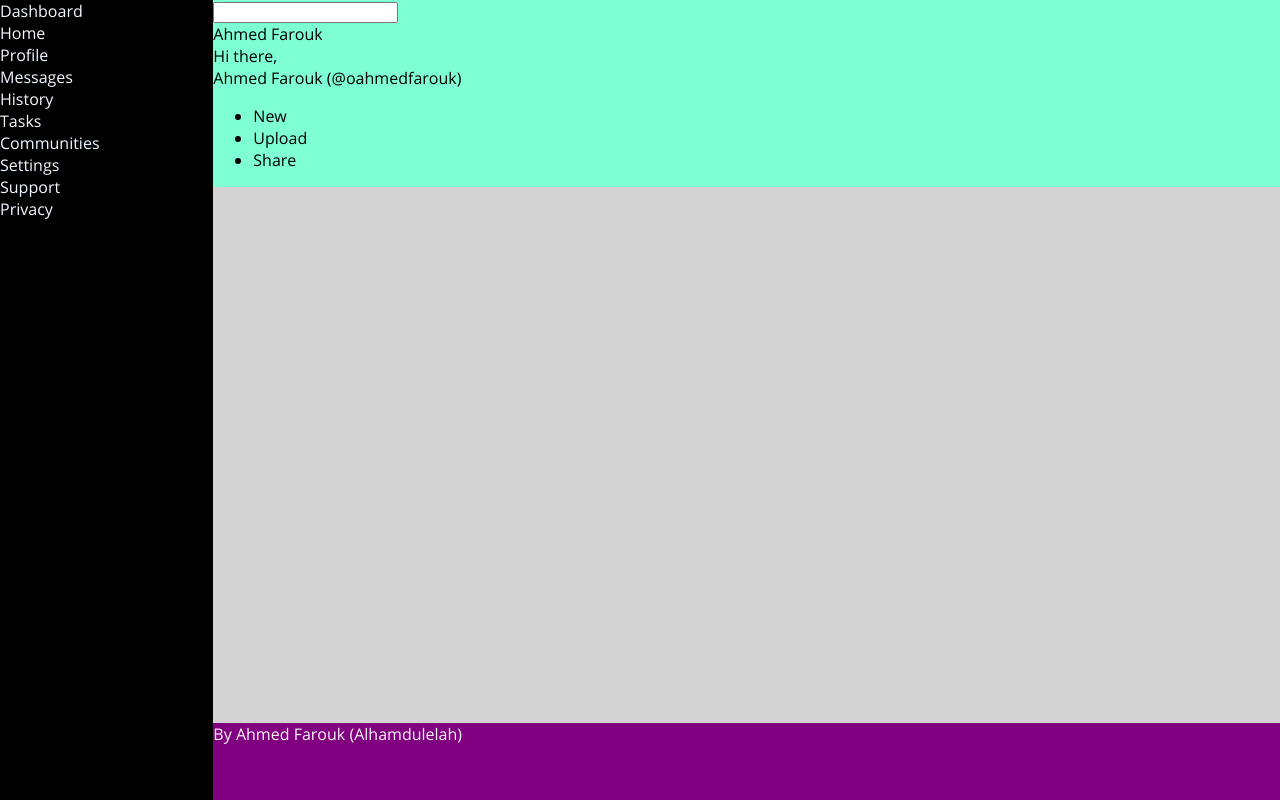
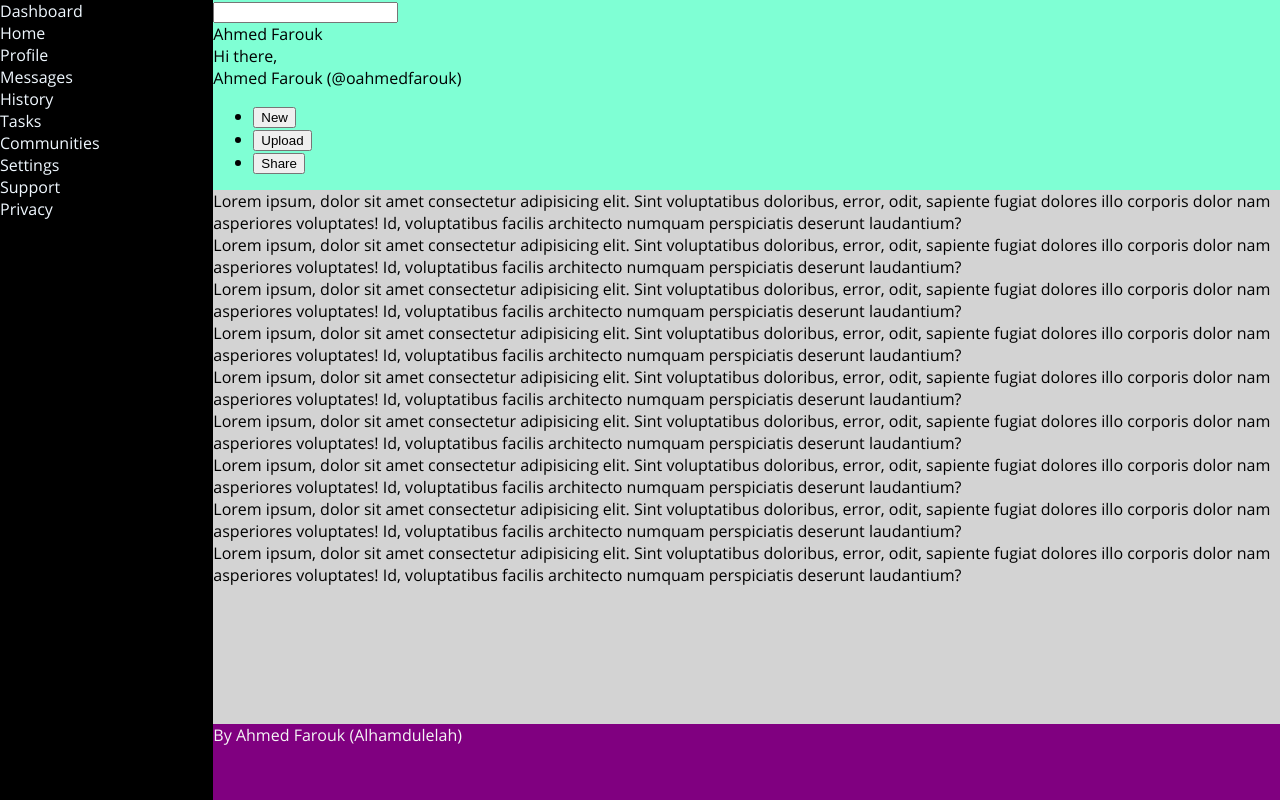
Before and after one commit to ahmedfarouk2/admin-dashboard, a plain HTML site: page index.html in a window 1280 px wide. Drawn offline with Linux system fonts and the light colour scheme.

Commit message:
Finished HTML file

```diff
--- a/index.html
+++ b/index.html
@@ -43,16 +43,44 @@
                     <div class="username">
                         Ahmed Farouk (@oahmedfarouk)
                     </div>
-                    <ul class="prompts">
-                        <li>New</li>
-                        <li>Upload</li>
-                        <li>Share</li>
-                    </ul>
                 </div>
+                <ul class="prompts">
+                    <li><button>New</button></li>
+                    <li><button>Upload</button></li>
+                    <li><button>Share</button></li>
+                </ul>
             </div>
         </div>
 
-        <div class="article-container"></div>
+        <div class="article-container">
+            <div class="article-element">
+                Lorem ipsum, dolor sit amet consectetur adipisicing elit. Sint voluptatibus doloribus, error, odit, sapiente fugiat dolores illo corporis dolor nam asperiores voluptates! Id, voluptatibus facilis architecto numquam perspiciatis deserunt laudantium?
+            </div>
+            <div class="article-element">
+                Lorem ipsum, dolor sit amet consectetur adipisicing elit. Sint voluptatibus doloribus, error, odit, sapiente fugiat dolores illo corporis dolor nam asperiores voluptates! Id, voluptatibus facilis architecto numquam perspiciatis deserunt laudantium?
+            </div>
+            <div class="article-element">
+                Lorem ipsum, dolor sit amet consectetur adipisicing elit. Sint voluptatibus doloribus, error, odit, sapiente fugiat dolores illo corporis dolor nam asperiores voluptates! Id, voluptatibus facilis architecto numquam perspiciatis deserunt laudantium?
+            </div>
+            <div class="article-element">
+                Lorem ipsum, dolor sit amet consectetur adipisicing elit. Sint voluptatibus doloribus, error, odit, sapiente fugiat dolores illo corporis dolor nam asperiores voluptates! Id, voluptatibus facilis architecto numquam perspiciatis deserunt laudantium?
+            </div>
+            <div class="article-element">
+                Lorem ipsum, dolor sit amet consectetur adipisicing elit. Sint voluptatibus doloribus, error, odit, sapiente fugiat dolores illo corporis dolor nam asperiores voluptates! Id, voluptatibus facilis architecto numquam perspiciatis deserunt laudantium?
+            </div>
+            <div class="article-element">
+                Lorem ipsum, dolor sit amet consectetur adipisicing elit. Sint voluptatibus doloribus, error, odit, sapiente fugiat dolores illo corporis dolor nam asperiores voluptates! Id, voluptatibus facilis architecto numquam perspiciatis deserunt laudantium?
+            </div>
+            <div class="article-element">
+                Lorem ipsum, dolor sit amet consectetur adipisicing elit. Sint voluptatibus doloribus, error, odit, sapiente fugiat dolores illo corporis dolor nam asperiores voluptates! Id, voluptatibus facilis architecto numquam perspiciatis deserunt laudantium?
+            </div>
+            <div class="article-element">
+                Lorem ipsum, dolor sit amet consectetur adipisicing elit. Sint voluptatibus doloribus, error, odit, sapiente fugiat dolores illo corporis dolor nam asperiores voluptates! Id, voluptatibus facilis architecto numquam perspiciatis deserunt laudantium?
+            </div>
+            <div class="article-element">
+                Lorem ipsum, dolor sit amet consectetur adipisicing elit. Sint voluptatibus doloribus, error, odit, sapiente fugiat dolores illo corporis dolor nam asperiores voluptates! Id, voluptatibus facilis architecto numquam perspiciatis deserunt laudantium?
+            </div>
+        </div>
 
         <div class="footer">By Ahmed Farouk (Alhamdulelah)</div>
 
```
